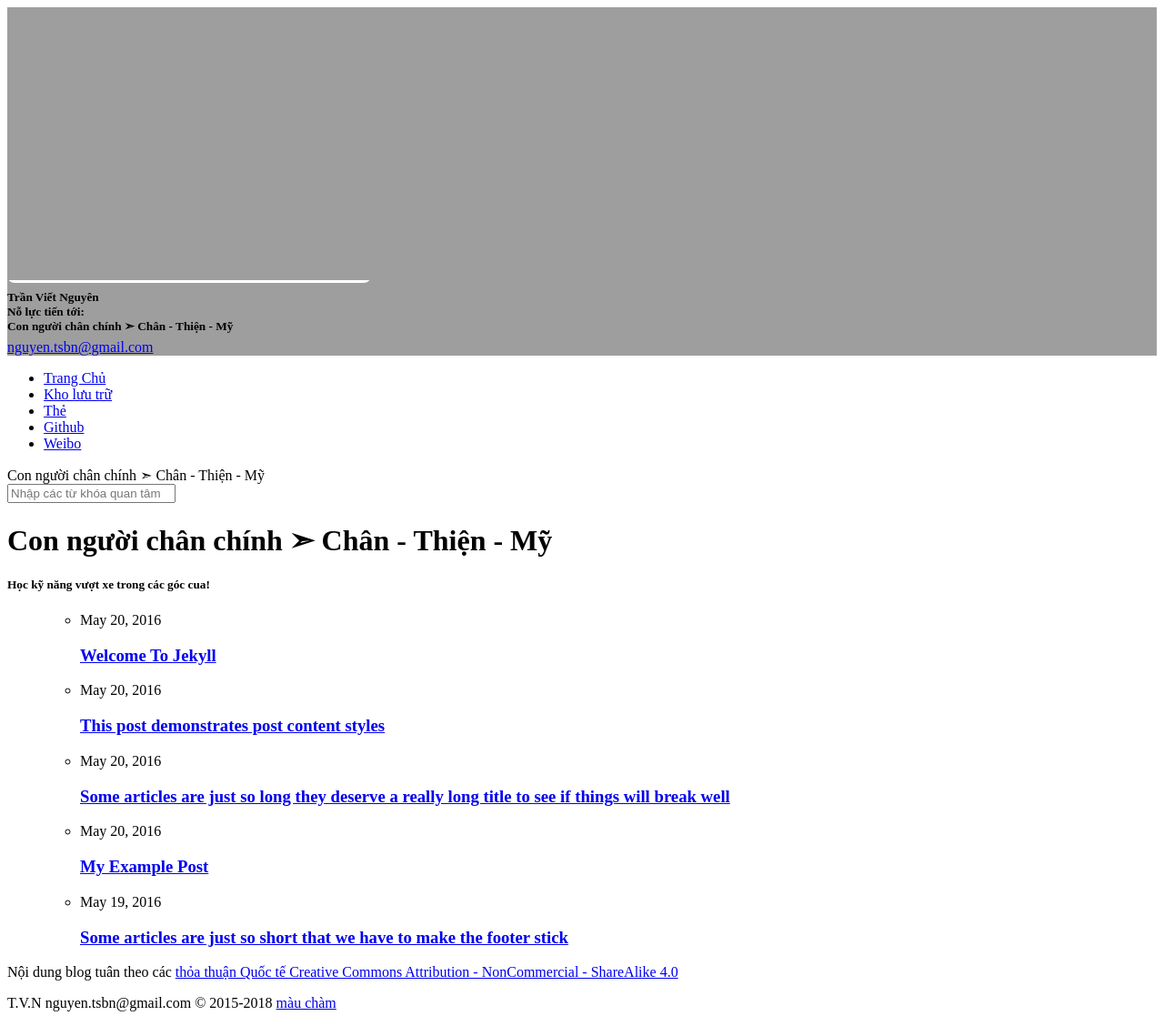
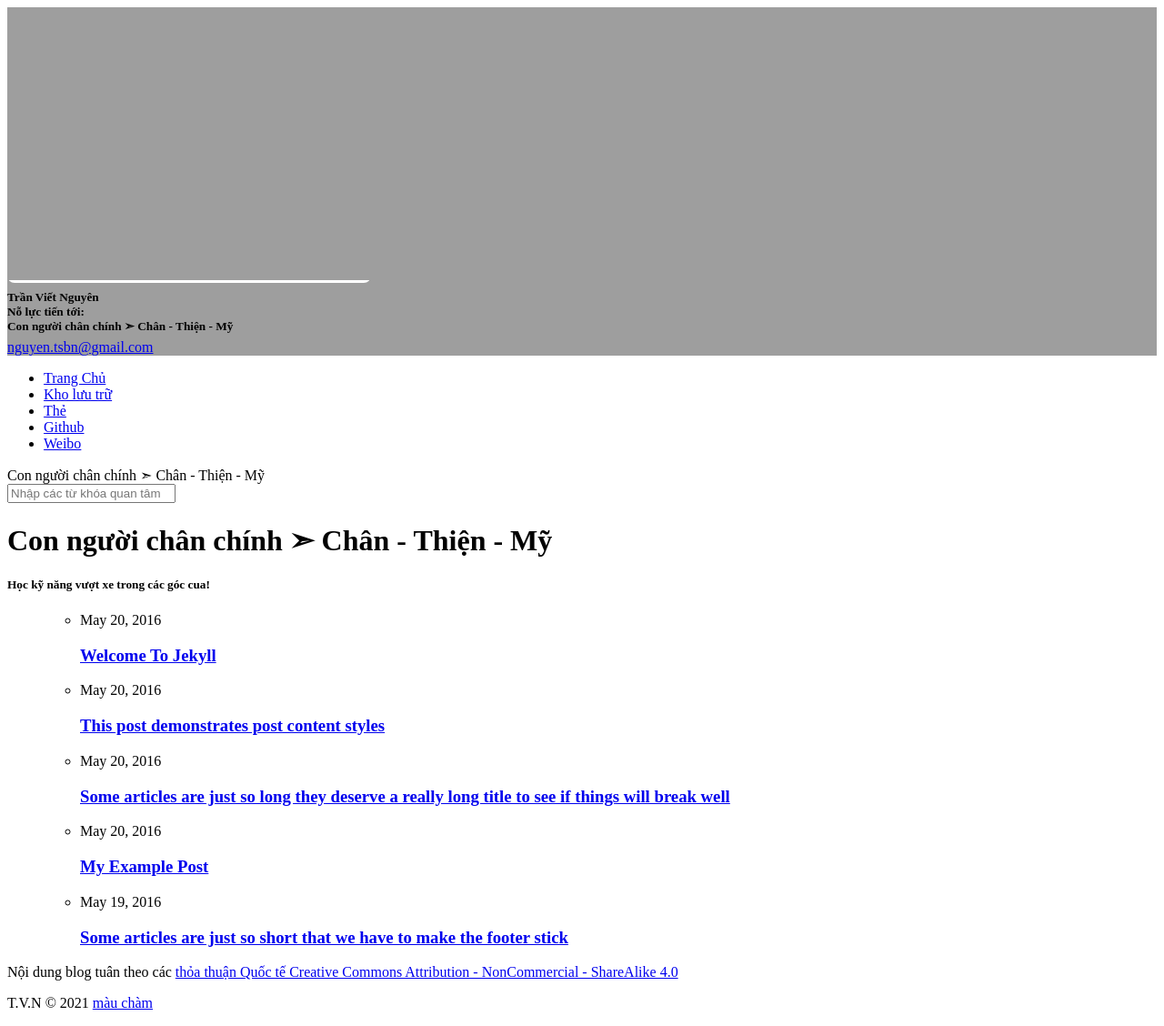
Before and after one commit to tranvietnguyen/blog, a Jekyll site: the page built from index.md, in a window 1280 px wide. Shown: the whole page at 91% size. Built offline with Jekyll 4.4.1, drawn with Linux system fonts in a browser that asks for light colours.

Commit message:
yes i do

```diff
--- a/_includes/footer.html
+++ b/_includes/footer.html
@@ -1,16 +1,7 @@
 <!--thêm footer-->
 <footer class="footer">
   <div class="top"><p><span><a href="{{ 'feed.xml' | relative_url }}" target="_blank" class="rss" title="rss"><i class="icon icon-lg icon-rss"></i></a></span> <span>Nội dung blog tuân theo các <a rel="license" href="https://creativecommons.org/licenses/by-nc-sa/4.0/deed.zh">thỏa thuận Quốc tế Creative Commons Attribution - NonCommercial - ShareAlike 4.0</a></span></p></div>
-  <div class="bottom"><p><span>
-    {%- if site.author %}
-      {% if site.author.name -%}
-        {{ site.author.name | escape }}
-      {% endif -%}
-      {% if site.author.email -%}
-      {{ site.author.email }}
-      {%- endif %}
-    {%- endif %}
-       © 2015-2018 </span> <span><a href="/" target="_blank">màu chàm</a></span></p></div>
+  <div class="bottom"><p><span>{{ site.author.name | escape }} © 2021 </span> <span><a href="/" target="_blank">màu chàm</a></span></p></div>
 </footer>
 <!--hết thêm footer-->
 
```
